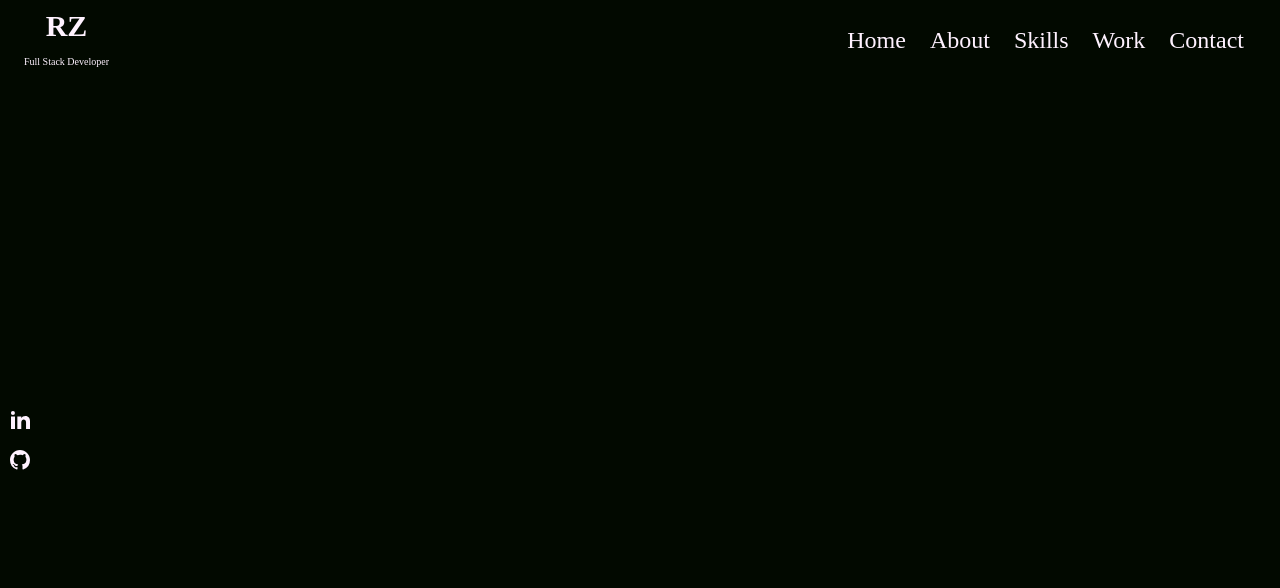
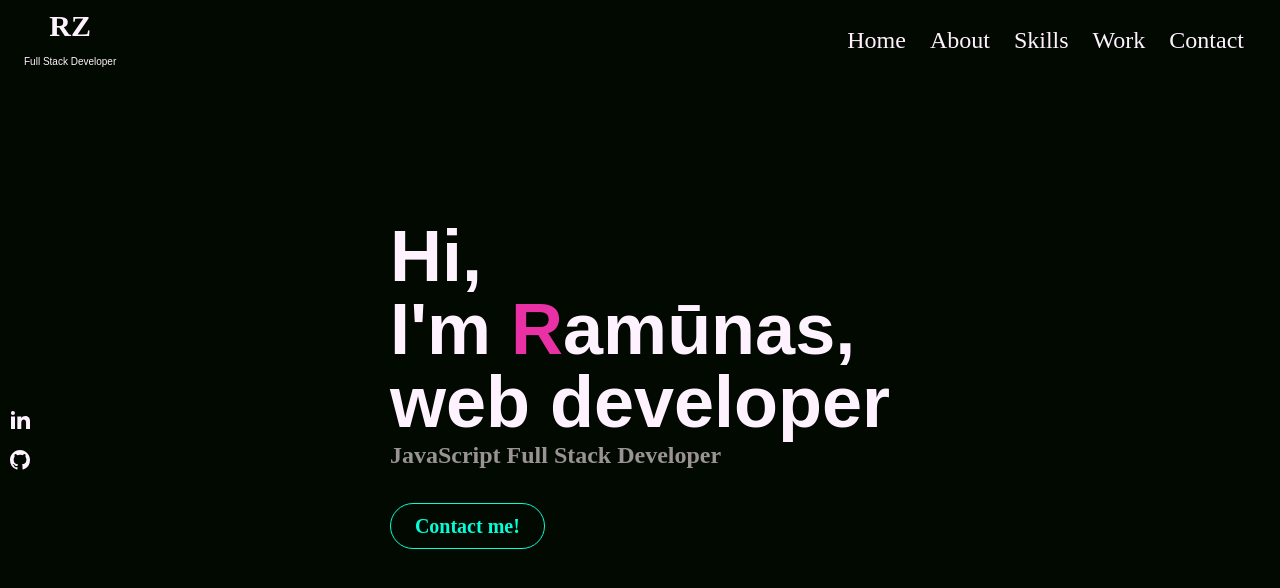
Before and after one commit to RZybartas/portfolio-app, a React (Create React App) app: page / in a window 1280 px wide. Shown: the top 588 px of the page. Built offline with nearby package versions, Linux system fonts and the light colour scheme.

Commit message:
feat/created hero component

```diff
--- a/src/App.tsx
+++ b/src/App.tsx
@@ -1,9 +1,11 @@
+import { Hero } from './components/Hero';
 import { Navbar } from './components/Navbar';
 
 function App() {
   return (
     <>
       <Navbar />
+      <Hero />
     </>
   );
 }
--- /dev/null
+++ b/src/components/Hero.tsx
@@ -0,0 +1,63 @@
+import { motion } from 'framer-motion';
+
+const variants = {
+  visible: { opacity: 1 },
+  hidden: { opacity: 0 },
+};
+
+export const Hero = () => {
+  return (
+    <div className=' h-screen w-full '>
+      {/* container */}
+      <div className='max-w-[1000px] h-full mx-auto text-primary font-bold flex flex-col justify-center items-center '>
+        <div className='text-5xl sm:text-7xl'>
+          <div className=''>
+            <span>H</span>
+            <span>i</span>
+            <span>,</span>
+          </div>
+          <div>
+            <span>I</span>
+            <span>'</span>
+            <span>m </span>
+            <span className='text-[#ea30a5]'>R</span>
+            <span>a</span>
+            <span>m</span>
+            <span>ū</span>
+            <span>n</span>
+            <span>a</span>
+            <span>s, </span>
+          </div>
+
+          <div>
+            <span>w</span>
+            <span>e</span>
+            <span>b </span>
+            <span>d</span>
+            <span>e</span>
+            <span>v</span>
+            <span>e</span>
+            <span>l</span>
+            <span>o</span>
+            <span>p</span>
+            <span>e</span>
+            <span>r</span>
+            <span></span>
+          </div>
+          <p className='text-[#9a9393] text-[16px] sm:text-2xl'>
+            JavaScript Full Stack Developer
+          </p>
+          <motion.button
+            initial='hidden'
+            animate='visible'
+            variants={variants}
+            transition={{ duration: 1.5, delay: 3 }}
+            className='text-secondary border border-secondary px-6 py-3 my-8 text-[20px] rounded-full hover:bg-secondary hover:text-dark'
+          >
+            Contact me!
+          </motion.button>
+        </div>
+      </div>
+    </div>
+  );
+};
--- a/src/index.css
+++ b/src/index.css
@@ -14,4 +14,11 @@
     @apply px-3;
     border-bottom: 1px solid white;
   }
+  span {
+    font-family: 'Open-Sans', sans-serif;
+  }
+
+  span:hover {
+    @apply text-secondary;
+  }
 }
```
